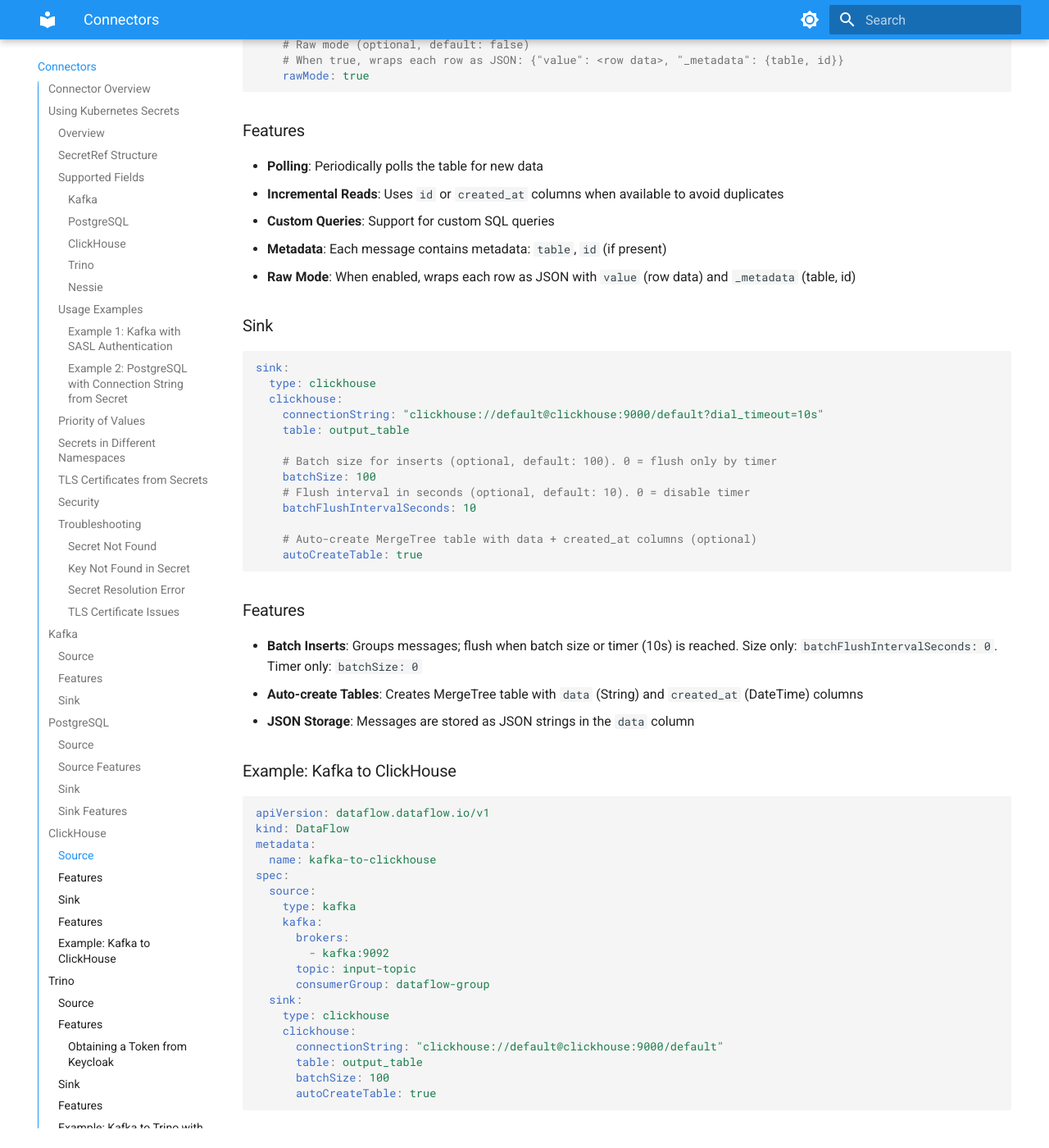
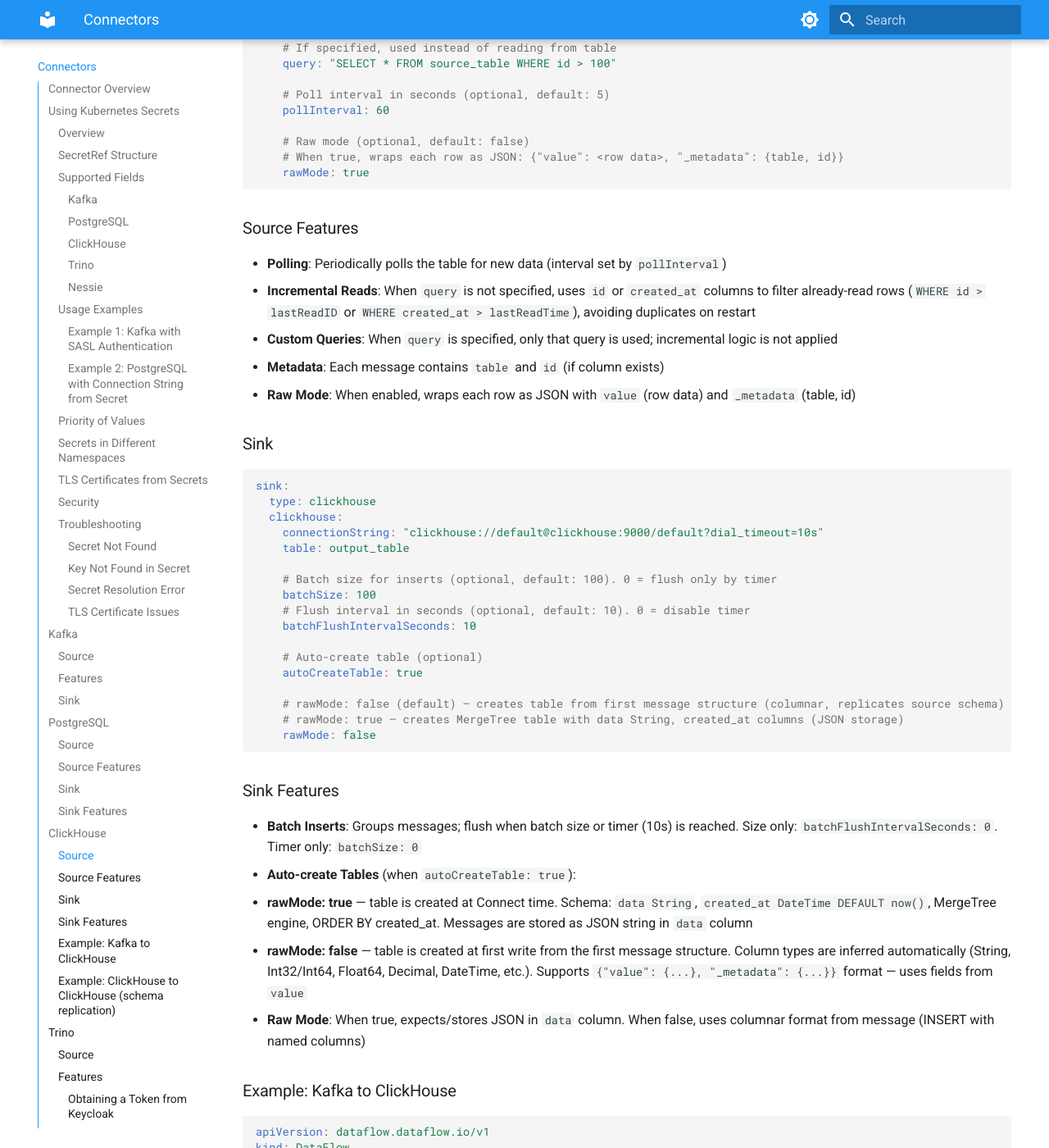
Before and after one commit to dataflow-operator/docs, an MkDocs documentation site: the page built from docs/en/connectors.md, in a window 1280 px wide and 1400 px high, scrolled down 11126 px. Shown: the whole window at 82% size. Built offline with MkDocs 1.6.1 and Material for MkDocs 9.7.7, drawn with Linux system fonts in a browser that asks for light colours; some of the changed text lies outside the part shown.

Commit message:
Update connection documentation

````diff
--- a/docs/en/connectors.md
+++ b/docs/en/connectors.md
@@ -408,7 +408,7 @@
 - **Raw Mode**: When enabled, wraps each row as JSON with `value` (row data) and `_metadata` (table, id)
 - **Read Batch Size**: Limits rows per poll to reduce database load when many new records appear
 - **Change Tracking**: By default tracks changes via `updated_at` column (or `changeTrackingColumn`), captures both INSERTs and UPDATEs
-- **Auto-create Table**: Creates the table with CDC-friendly schema (id, created_at, updated_at) if it doesn't exist
+- **Auto-create Table**: When `autoCreateTable: true`, creates the table with CDC-friendly schema (`id SERIAL PRIMARY KEY`, `created_at`, `updated_at`) if it doesn't exist. Creation happens at Connect time.
 - **Schema notation**: Table name supports `schema.table` format (e.g. `public.products`)
 - **In-memory state**: Read position (lastReadChangeTime) is stored only in memory. On pod/connector restart, the table is fully re-read. For pg→pg flows, enable `upsertMode: true` in sink to update duplicates instead of inserting them again.
 
@@ -447,7 +447,9 @@
 ### Sink Features
 
 - **Batch Inserts**: Groups messages for efficient writing. Flush when `batchSize` reached or on timer. Use `batchFlushIntervalSeconds: 0` for size-only flush; `batchSize: 0` for timer-only flush.
-- **Auto-create Tables**: When `rawMode: true` — creates table with `value` JSONB, `_metadata` JSONB, created_at, updated_at, deleted_at and GIN index. When `rawMode: false` — infers table structure from the first message (replicates source schema).
+- **Auto-create Tables** (when `autoCreateTable: true`):
+  - **rawMode: true** — table is created at Connect time. Schema: `id SERIAL PRIMARY KEY`, `value` JSONB, `_metadata` JSONB, `created_at`, `updated_at`, `deleted_at`, GIN index on `value`
+  - **rawMode: false** — table is created at first write from the first message structure (replicates source schema). Column types are inferred automatically (TEXT, BIGINT, NUMERIC, JSONB, etc.)
 - **Raw Mode**: When true, expects `{"value": <data>, "_metadata": {...}}` and creates table with value/_metadata columns. When false, uses columnar format from message.
 - **UPSERT Mode**: Updates existing records on conflict (PRIMARY KEY or `conflictKey`)
 - **Soft Delete**: When `softDeleteColumn` is set and message has `metadata.operation=delete`, performs `UPDATE ... SET deleted_at = NOW()` instead of physical DELETE
@@ -482,12 +484,12 @@
     rawMode: true
 ```
 
-### Features
+### Source Features
 
-- **Polling**: Periodically polls the table for new data
-- **Incremental Reads**: Uses `id` or `created_at` columns when available to avoid duplicates
-- **Custom Queries**: Support for custom SQL queries
-- **Metadata**: Each message contains metadata: `table`, `id` (if present)
+- **Polling**: Periodically polls the table for new data (interval set by `pollInterval`)
+- **Incremental Reads**: When `query` is not specified, uses `id` or `created_at` columns to filter already-read rows (`WHERE id > lastReadID` or `WHERE created_at > lastReadTime`), avoiding duplicates on restart
+- **Custom Queries**: When `query` is specified, only that query is used; incremental logic is not applied
+- **Metadata**: Each message contains `table` and `id` (if column exists)
 - **Raw Mode**: When enabled, wraps each row as JSON with `value` (row data) and `_metadata` (table, id)
 
 ### Sink
@@ -504,15 +506,21 @@
     # Flush interval in seconds (optional, default: 10). 0 = disable timer
     batchFlushIntervalSeconds: 10
 
-    # Auto-create MergeTree table with data + created_at columns (optional)
+    # Auto-create table (optional)
     autoCreateTable: true
+
+    # rawMode: false (default) — creates table from first message structure (columnar, replicates source schema)
+    # rawMode: true — creates MergeTree table with data String, created_at columns (JSON storage)
+    rawMode: false
 ```
 
-### Features
+### Sink Features
 
 - **Batch Inserts**: Groups messages; flush when batch size or timer (10s) is reached. Size only: `batchFlushIntervalSeconds: 0`. Timer only: `batchSize: 0`
-- **Auto-create Tables**: Creates MergeTree table with `data` (String) and `created_at` (DateTime) columns
-- **JSON Storage**: Messages are stored as JSON strings in the `data` column
+- **Auto-create Tables** (when `autoCreateTable: true`):
+  - **rawMode: true** — table is created at Connect time. Schema: `data String`, `created_at DateTime DEFAULT now()`, MergeTree engine, ORDER BY created_at. Messages are stored as JSON string in `data` column
+  - **rawMode: false** — table is created at first write from the first message structure. Column types are inferred automatically (String, Int32/Int64, Float64, Decimal, DateTime, etc.). Supports `{"value": {...}, "_metadata": {...}}` format — uses fields from `value`
+- **Raw Mode**: When true, expects/stores JSON in `data` column. When false, uses columnar format from message (INSERT with named columns)
 
 ### Example: Kafka to ClickHouse
 
@@ -534,6 +542,31 @@
     clickhouse:
       connectionString: "clickhouse://default@clickhouse:9000/default"
       table: output_table
+      batchSize: 100
+      autoCreateTable: true
+```
+
+### Example: ClickHouse to ClickHouse (schema replication)
+
+With `autoCreateTable: true` and `rawMode: false`, the target table is created automatically from the source structure:
+
+```yaml
+apiVersion: dataflow.dataflow.io/v1
+kind: DataFlow
+metadata:
+  name: clickhouse-to-clickhouse
+spec:
+  source:
+    type: clickhouse
+    clickhouse:
+      connectionString: "clickhouse://dataflow:dataflow@localhost:9000/dataflow?dial_timeout=10s"
+      table: products
+      pollInterval: 5
+  sink:
+    type: clickhouse
+    clickhouse:
+      connectionString: "clickhouse://dataflow:dataflow@localhost:9000/dataflow?dial_timeout=10s"
+      table: products_clone
       batchSize: 100
       autoCreateTable: true
 ```
````
Also changed, not shown: docs/en/mcp.md (+10 -0 lines), docs/ru/connectors.md (+43 -9 lines), docs/ru/mcp.md (+10 -0 lines).
